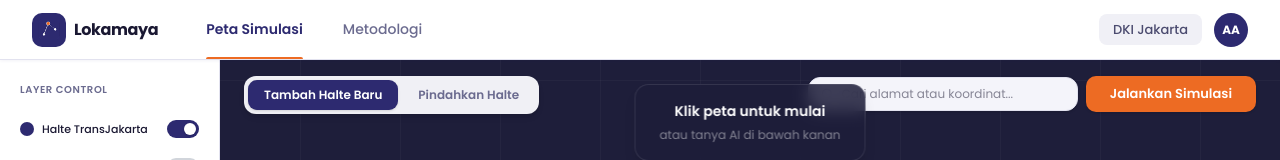
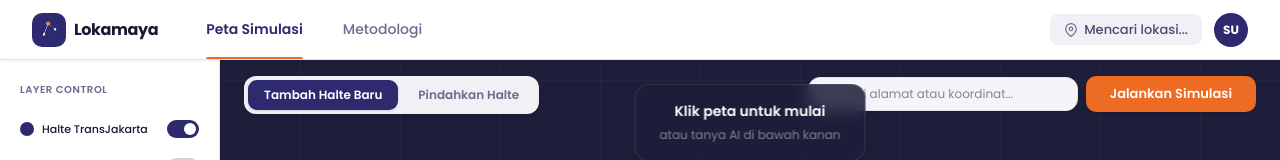
Before and after one commit to DitaMaheswari05/LokaMaya_cetazzcetazz, a Next.js app in the folder apps/web/: page /peta-simulasi in a window 1280 px wide. Shown: the top 160 px of the page. Built offline with nearby package versions, Linux system fonts and the light colour scheme; no server answers; sample sign-in values are in the browser's storage.

Commit message:
chore : profile and location

```diff
--- a/apps/web/components/Navbar.tsx
+++ b/apps/web/components/Navbar.tsx
@@ -2,9 +2,72 @@
 import Image from 'next/image';
 import Link from 'next/link';
 import { usePathname } from 'next/navigation';
+import { useState, useEffect } from 'react';
 
 export default function Navbar() {
   const pathname = usePathname();
+  const [user, setUser] = useState<{name?: string, email?: string} | null>(null);
+  const [locationName, setLocationName] = useState<string>('Meminta lokasi...');
+
+  useEffect(() => {
+    const storedUser = localStorage.getItem('user');
+    if (storedUser) {
+      try {
+        setUser(JSON.parse(storedUser));
+      } catch (e) {
+        console.error("Failed to parse user data from localStorage");
+      }
+    }
+  }, []);
+
+  const requestLocation = () => {
+    if (!('geolocation' in navigator)) {
+      setLocationName('Tidak didukung');
+      return;
+    }
+
+    setLocationName('Mencari lokasi...');
+    navigator.geolocation.getCurrentPosition(
+      async (position) => {
+        const { latitude, longitude } = position.coords;
+        try {
+          const response = await fetch(`https://api.bigdatacloud.net/data/reverse-geocode-client?latitude=${latitude}&longitude=${longitude}&localityLanguage=id`);
+          const data = await response.json();
+          const city = data.city || data.locality || data.principalSubdivision || 'Lokasi Ditemukan';
+          setLocationName(city);
+        } catch (error) {
+          console.error("Error fetching location:", error);
+          setLocationName('Gagal memuat');
+        }
+      },
+      (error) => {
+        console.error("Geolocation error:", error);
+        if (error.code === error.PERMISSION_DENIED) {
+          setLocationName('Lokasi ditolak');
+        } else {
+          setLocationName('Gagal mendapat lokasi');
+        }
+      }
+    );
+  };
+
+  useEffect(() => {
+    requestLocation();
+  }, []);
+
+  const getInitials = (name?: string, email?: string) => {
+    if (name) {
+      const names = name.trim().split(' ');
+      if (names.length >= 2) {
+        return `${names[0][0]}${names[names.length - 1][0]}`.toUpperCase();
+      }
+      return name.substring(0, 2).toUpperCase();
+    }
+    if (email) {
+      return email.substring(0, 2).toUpperCase();
+    }
+    return 'U';
+  };
 
   return (
     <nav className="w-full h-[60px] bg-white border-b border-[#E2E2EF] flex items-center justify-between px-4 md:px-8 shadow-[0px_1px_3px_rgba(45,42,112,0.06)] z-50 flex-shrink-0">
@@ -39,11 +102,24 @@ export default function Navbar() {
       </div>
 
       <div className="flex items-center gap-3">
-        <div className="hidden md:flex bg-[#F0F0F6] rounded-lg px-3.5 py-1.5">
-          <span className="text-[13px] font-medium text-[#4B4B6F]">DKI Jakarta</span>
-        </div>
-        <div className="w-[34px] h-[34px] bg-[#2D2A70] rounded-full flex items-center justify-center text-white text-[12px] font-bold">
-          AA
+        <button
+          onClick={requestLocation}
+          className="hidden md:flex bg-[#F0F0F6] rounded-lg px-3.5 py-1.5 hover:bg-[#E2E2EF] transition-colors cursor-pointer"
+          title="Perbarui Lokasi"
+        >
+          <span className="text-[13px] font-medium text-[#4B4B6F] flex items-center gap-1.5">
+            <svg width="14" height="14" viewBox="0 0 24 24" fill="none" stroke="currentColor" strokeWidth="2" strokeLinecap="round" strokeLinejoin="round" className="text-[#6B6B8F]">
+              <path d="M21 10c0 7-9 13-9 13s-9-6-9-13a9 9 0 0 1 18 0z"></path>
+              <circle cx="12" cy="10" r="3"></circle>
+            </svg>
+            {locationName}
+          </span>
+        </button>
+        <div
+          className="w-[34px] h-[34px] bg-[#2D2A70] rounded-full flex items-center justify-center text-white text-[12px] font-bold"
+          title={user?.name || user?.email || 'User Profile'}
+        >
+          {getInitials(user?.name, user?.email)}
         </div>
       </div>
     </nav>
```
